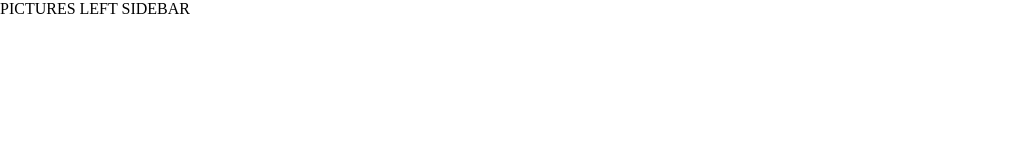
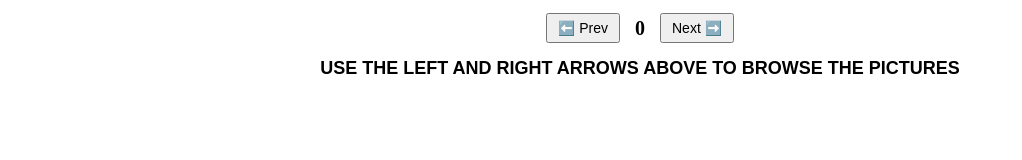
Before and after one commit to Jaseman125/pictures, a plain HTML site: page pictures-left-sidebar.html in a window 1280 px wide. Shown: the whole page, without its empty margins (0-1022 px from the left). Drawn offline with Linux system fonts and the light colour scheme.

Commit message:
Update pictures-left-sidebar.html

```diff
--- a/pictures-left-sidebar.html
+++ b/pictures-left-sidebar.html
@@ -4,10 +4,96 @@
     <meta charset="UTF-8">
     <meta name="viewport" content="width=device-width, initial-scale=1.0">
     <title>JASEMAN.COM Pictures Left Sidebar</title>
+    <style>
+        #leftrightcontainer {
+            width: 98%;
+            margin: auto;
+            text-align: center;
+        }
+        .buttons {
+            display: flex;
+            justify-content: center;
+            align-items: center;
+            gap: 10px;
+            margin-bottom: 10px;
+        }
+        button {
+            margin: 5px;
+            padding: 5px 10px;
+            font-size: 14px;
+        }
+        #counter {
+            font-size: 20px;
+            font-weight: bold;
+
+	#content {
+	padding: 0;
+    	margin: 0;
+    	font-size: 20px;
+    	width: 100%;
+	white-space: pre-line;
+    	border: none;
+    	outline: none;
+    	background: transparent;
+    	line-height: 1.0; /* Adjust as needed */
+	display: block; /* Ensures full-width usage */
+}
+
+    </style>
 </head>
+<body>
 
-<body style="margin: 0; padding: 0; border: 0;">
-PICTURES LEFT SIDEBAR
+<div id="leftrightcontainer">
+    <div class="buttons">
+        <button onclick="prevPage()">⬅️ Prev</button>
+        <span id="counter">0</span>
+        <button onclick="nextPage()">Next ➡️</button>
+    </div>
+<div id="content">
+THIS DIV IS NECESSARY - DO NOT DELETE IT!
+    </div>
+</div>
+
+<script>
+    let pages = [
+
+`
+<center><p style='font-family: sans-serif; font-weight: bold; font-size: 18px; margin-top: -0px; margin-bottom: 16px;'>USE THE LEFT AND RIGHT ARROWS ABOVE TO BROWSE THE PICTURES</p></center>
+`,
+
+`Page 1`,
+
+`Page 2`,
+
+`Page 3`
+
+    ];
+
+    let currentPage = 0;
+
+    function updateContent() {
+        document.getElementById("content").innerHTML = pages[currentPage];
+        document.getElementById("counter").innerText = currentPage;
+    }
+
+    function nextPage() {
+        if (currentPage < pages.length - 1) {
+            currentPage++;
+            updateContent();
+        }
+    }
+
+    function prevPage() {
+        if (currentPage > 0) {
+            currentPage--;
+            updateContent();
+        }
+    }
+
+    updateContent(); // Ensure the initial content is displayed correctly
+</script>
+
 
 </body>
+
 </html>
```
